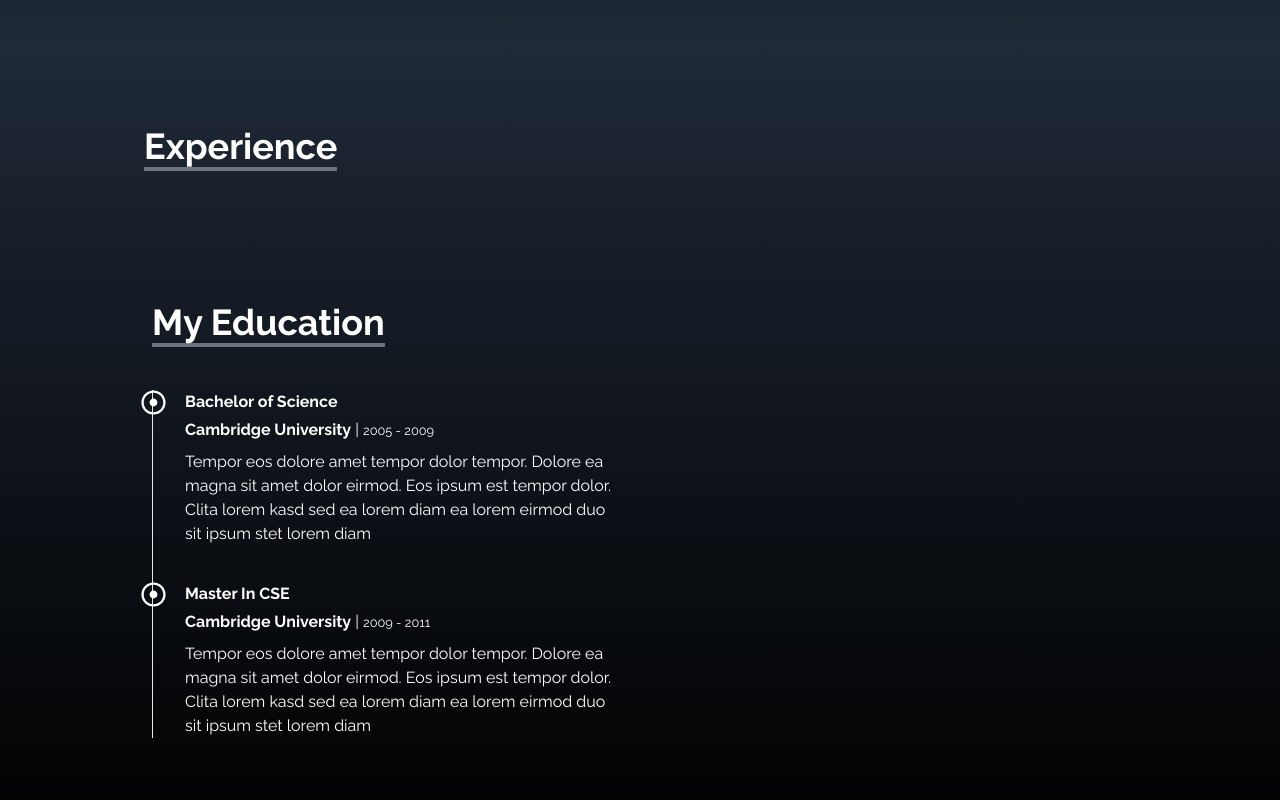
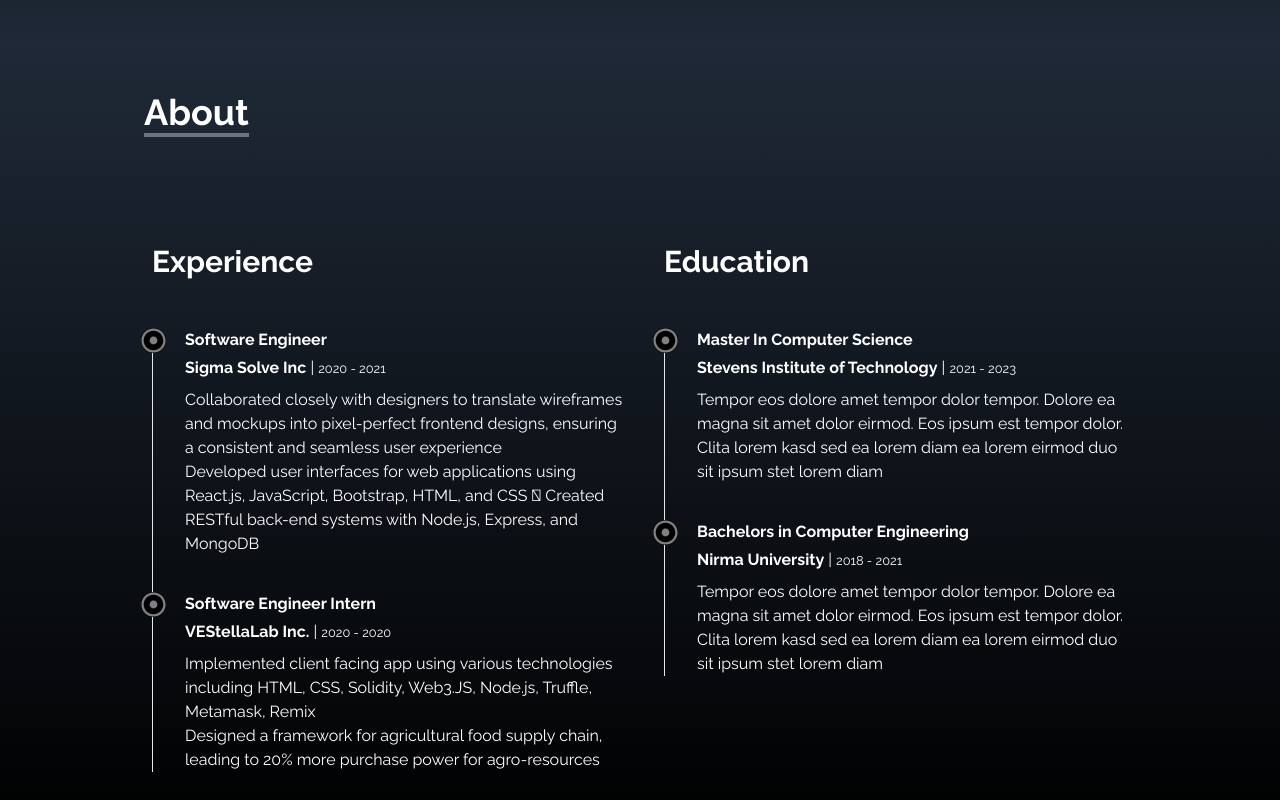
Before and after one commit to niravpatell23/portfolio, a React (Create React App) app: page / in a window 1280 px wide. Shown: the part 760-1560 px from the top of the page. Built offline with nearby package versions, Linux system fonts and the light colour scheme.

Commit message:
Exp update

```diff
--- a/src/App.js
+++ b/src/App.js
@@ -14,9 +14,7 @@ function App() {
       <NavBar />
       <Home />
       <Expe />
-      <Edu />
       <Social />
-      <About />
       <PortFolio />
       <Skills />
       <Contact />
--- a/src/components/Expe.jsx
+++ b/src/components/Expe.jsx
@@ -5,8 +5,9 @@ const Expe = () => {
   return (
     <div
       name="about"
-      className="w-full h-screen bg-gradient-to-b from-gray-800
-       to-black text-white "
+      className="md:h-screen bg-gradient-to-b from-gray-800
+       to-black text-white
+       "
     >
       <div
         className=" max-w-screen-lg p-4 mx-auto flex flex-col
@@ -14,71 +15,100 @@ const Expe = () => {
       >
         <div className="">
           <p className="text-4xl font-bold inline border-b-4 border-gray-500">
-            Experience
+            About
           </p>
         </div>
 
-        <div className="relative flex items-center justify-center">
+        {/* <div className="relative flex items-center justify-center"> */}
         <div
           className="grid sm:grid-cols-2 md:grid-cols-2 gap-8
                         px-12 sm:px-0 md:mt-14"
         >
-            <div className="mt-20">
-              <h3 class=" ml-2 text-4xl font-bold inline border-b-4 border-gray-500">
-                My Education
-              </h3>
+          <div className=" mt-14">
+            <h3 class=" ml-2 text-3xl font-bold inline  ">Experience</h3>
             <div className="border-l border-white-600  pl-8 ml-0 md:ml-2 mt-12">
               <div className="relative mt-9 mb-4">
-                  {/* <i className="fa fa-dot-circle text-blue-600 absolute top-0.5 -left-9 text-xl"></i> */}
-                  <div className="  absolute -left-11 z-2 ">
-                    <FaRegDotCircle size={25} />
+                <div className="  absolute -left-11 z-2 bg-black rounded-2xl">
+                  <FaRegDotCircle
+                    size={25}
+                    color="gray"
+                    // className="bg-gradient-to-r from-cyan-500 to-blue-500 rounded-2xl"
+                  />
                 </div>
-                  <h5 className="font-bold mb-1">Bachelor of Science</h5>
+                <h5 className="font-bold mb-1">Software Engineer</h5>
                 <p className="mb-2">
-                    <strong>Cambridge University</strong> |{" "}
-                    <small>2005 - 2009</small>
+                  <strong>Sigma Solve Inc</strong> | <small>2020 - 2021</small>
+                </p>
+                <p>
+                  Collaborated closely with designers to translate wireframes
+                  and mockups into pixel-perfect frontend designs, ensuring a
+                  consistent and seamless user experience <br />
+                  Developed user interfaces for web applications using React.js,
+                  JavaScript, Bootstrap, HTML, and CSS  Created RESTful
+                  back-end systems with Node.js, Express, and MongoDB
+                </p>
+              </div>
+              <div className="relative mt-9 mb-4">
+                <div className="  absolute -left-11 z-2 bg-black rounded-2xl">
+                  <FaRegDotCircle size={25} color="gray" />
+                </div>
+                <h5 className="font-bold mb-1">Software Engineer Intern</h5>
+                <p className="mb-2">
+                  <strong>VEStellaLab Inc.</strong> | <small>2020 - 2020</small>
+                </p>
+                <p>
+                  Implemented client facing app using various technologies
+                  including HTML, CSS, Solidity, Web3.JS, Node.js, Truffle,
+                  Metamask, Remix
+                  <br />
+                  Designed a framework for agricultural food supply chain,
+                  leading to 20% more purchase power for agro-resources
+                </p>
+              </div>
+            </div>
+          </div>
+
+          {/*  */}
+          <div className=" mt-14">
+            <h3 class=" ml-2 text-3xl font-bold inline ">Education</h3>
+            <div className="border-l border-white-600  pl-8 ml-0 md:ml-2 mt-12">
+              <div className="relative mt-9 mb-4">
+                <div className="  absolute -left-11 z-2 bg-black rounded-2xl">
+                  <FaRegDotCircle size={25} color=" gray" />
+                </div>
+                <h5 className="font-bold mb-1">Master In Computer Science</h5>
+                <p className="mb-2">
+                  <strong>Stevens Institute of Technology</strong> |{" "}
+                  <small>2021 - 2023</small>
                 </p>
                 <p>
                   Tempor eos dolore amet tempor dolor tempor. Dolore ea magna
-                    sit amet dolor eirmod. Eos ipsum est tempor dolor. Clita
-                    lorem kasd sed ea lorem diam ea lorem eirmod duo sit ipsum
-                    stet lorem diam
+                  sit amet dolor eirmod. Eos ipsum est tempor dolor. Clita lorem
+                  kasd sed ea lorem diam ea lorem eirmod duo sit ipsum stet
+                  lorem diam
                 </p>
               </div>
               <div className="relative mt-9 mb-4">
-                  {/* <i className="far fa-dot-circle text-blue-600 absolute top-0.5 -left-9 text-xl"></i> */}
-                  <div className="  absolute -left-11 z-2 ">
-                    <FaRegDotCircle size={25} />
+                <div className="  absolute -left-11 z-2 bg-black rounded-2xl">
+                  <FaRegDotCircle size={25} color="gray" />
                 </div>
-                  <h5 className="font-bold mb-1">Master In CSE</h5>
+                <h5 className="font-bold mb-1">
+                  Bachelors in Computer Engineering
+                </h5>
                 <p className="mb-2">
-                    <strong>Cambridge University</strong> |{" "}
-                    <small>2009 - 2011</small>
+                  <strong>Nirma University</strong> | <small>2018 - 2021</small>
                 </p>
                 <p>
                   Tempor eos dolore amet tempor dolor tempor. Dolore ea magna
-                    sit amet dolor eirmod. Eos ipsum est tempor dolor. Clita
-                    lorem kasd sed ea lorem diam ea lorem eirmod duo sit ipsum
-                    stet lorem diam
+                  sit amet dolor eirmod. Eos ipsum est tempor dolor. Clita lorem
+                  kasd sed ea lorem diam ea lorem eirmod duo sit ipsum stet
+                  lorem diam
                 </p>
-                </div>
-                {/* <div className="position-relative mt-9 mb-4">
-              <i className="far fa-dot-circle text-blue-600 absolute top-0.5 -left-9 text-xl"></i>
-              <h5 className="font-bold mb-1">IIT Kharagpur</h5>
-              <p className="mb-2">
-                <strong>Cambridge University</strong> |{" "}
-                <small>2011 - 2015</small>
-              </p>
-              <p>
-                Tempor eos dolore amet tempor dolor tempor. Dolore ea magna sit
-                amet dolor eirmod. Eos ipsum est tempor dolor. Clita lorem kasd
-                sed ea lorem diam ea lorem eirmod duo sit ipsum stet lorem diam
-              </p>
-            </div> */}
               </div>
             </div>
           </div>
         </div>
+        {/* </div> */}
       </div>
     </div>
   );
--- a/src/components/NavBars.jsx
+++ b/src/components/NavBars.jsx
@@ -30,7 +30,7 @@ const NavBar = () => {
   ];
 
   return (
-    <div className="flex justify-between items-center w-full h-20 text-white fixed bg-black px-4">
+    <div className=" z-10 flex justify-between items-center w-full h-20 text-white fixed bg-black px-4">
       <div>
         <h1 className="text-2xl font-bold  ml-2">Nirav Patel</h1>
       </div>
--- a/src/components/Skills.jsx
+++ b/src/components/Skills.jsx
@@ -63,7 +63,7 @@ const Exp = () => {
 
   return (
     <div
-      name="experience"
+      name="skills"
       className=" bg-gradient-to-b
      from-gray-800 to-black w-full h-screen"
     >
@@ -82,7 +82,7 @@ const Exp = () => {
         </div>
 
         <div
-          className=" w-full grid grid-cols-2 sm:grid-cols-3
+          className=" w-full grid grid-cols-2 sm:grid-cols-5
         gap-8 text-center py-8 px-12 sm:px-0"
         >
           {techs.map(({ id, src, title, style }) => (
```
Lines whose indentation alone changed are shown as unchanged.
